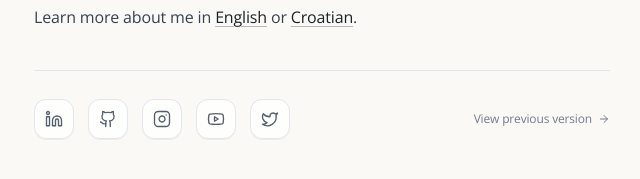
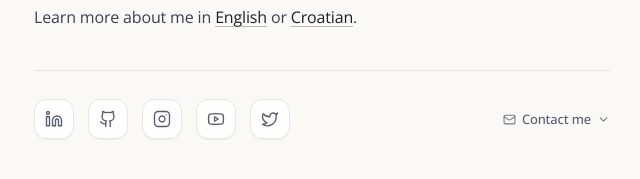
Before and after one commit to vedranbrozovic/private-website, a React (Vite) app: page / in a window 1280 px wide. Shown: the part 1124-1303 px from the top of the page, without its empty margins (318-958 px from the left). Built offline with nearby package versions, Linux system fonts and the light colour scheme; a web font is replaced by a local one.

Commit message:
feat: add interactive contact section
Implement a toggleable contact section with auto-scroll functionality for improved user accessibility and interaction.

```diff
--- a/src/App.tsx
+++ b/src/App.tsx
@@ -12,7 +12,9 @@ import {
   RotateCcw,
   ArrowDown,
   ArrowUp,
-  ArrowLeft
+  ArrowLeft,
+  ChevronDown,
+  Mail
 } from 'lucide-react';
 import { SocialLink } from './SocialLink';
 
@@ -975,10 +977,22 @@ const InteractiveBox = () => {
 
 const App = () => {
   const [mounted, setMounted] = useState(false);
+  const [contactOpen, setContactOpen] = useState(false);
+  const contactRef = useRef<HTMLDivElement>(null);
 
   useEffect(() => {
     setMounted(true);
   }, []);
+
+  const handleToggleContact = () => {
+    const next = !contactOpen;
+    setContactOpen(next);
+    if (next) {
+      setTimeout(() => {
+        contactRef.current?.scrollIntoView({ behavior: 'smooth', block: 'nearest' });
+      }, 120);
+    }
+  };
 
   const handleReadingClick = (e: React.MouseEvent<HTMLAnchorElement>) => {
     if (!e.metaKey && !e.ctrlKey && !e.shiftKey && !e.altKey && e.button === 0) {
@@ -1188,7 +1202,8 @@ const App = () => {
           </p>
         </section>
 
-        <footer className="flex flex-col sm:flex-row sm:items-center justify-between gap-5 sm:gap-6 border-t border-[#e2e5eb] pt-7">
+        <footer className="flex flex-col border-t border-[#e2e5eb] pt-7">
+          <div className="flex flex-col sm:flex-row sm:items-center justify-between gap-5 sm:gap-6">
             <div className="flex gap-2.5 sm:gap-3.5 items-center flex-wrap">
               <SocialLink
                 href="https://www.linkedin.com/in/vedranbrozovic/"
@@ -1222,13 +1237,48 @@ const App = () => {
               />
             </div>
 
-          <a
-            href="/old"
-            className="flex items-center gap-1.5 text-xs text-[#717b8c] hover:text-[#1c2229] transition-colors group py-1"
+            <button
+              type="button"
+              onClick={handleToggleContact}
+              aria-expanded={contactOpen}
+              className="self-start sm:self-auto inline-flex items-center gap-1.5 text-xs sm:text-[13px] font-medium text-[#555f6f] hover:text-[#1c2229] transition-colors py-1 cursor-pointer group"
             >
-            <span>View previous version</span>
-            <ArrowRight size={12} className="transform group-hover:translate-x-0.5 transition-transform" />
-          </a>
+              <Mail size={13} className="text-[#717b8c] group-hover:text-[#1c2229] transition-colors" />
+              <span>Contact me</span>
+              <ChevronDown
+                size={13}
+                className={`text-[#717b8c] group-hover:text-[#1c2229] transition-transform duration-300 ${
+                  contactOpen ? 'rotate-180' : ''
+                }`}
+              />
+            </button>
+          </div>
+
+          {contactOpen && (
+            <div
+              ref={contactRef}
+              className="mt-6 pt-4 border-t border-[#e2e5eb]/60 bg-[#Faf9f6] overflow-hidden transition-all duration-500"
+            >
+              <div className="w-full -mx-2 sm:mx-0 bg-[#Faf9f6]">
+                <iframe
+                  src="https://docs.google.com/forms/d/e/1FAIpQLScSpGLAies3Myye6C9iM2oL6Ssa6A9DzmrDlClnuF3a93MC3w/viewform?embedded=true"
+                  width="640"
+                  height="1008"
+                  frameBorder={0}
+                  marginHeight={0}
+                  marginWidth={0}
+                  title="Contact Vedran Brozović"
+                  className="w-full max-w-full block border-0"
+                  style={{
+                    filter: 'grayscale(1) contrast(1.08) brightness(1.04)',
+                    mixBlendMode: 'multiply'
+                  }}
+                >
+                  Loading…
+                </iframe>
+              </div>
+            </div>
+          )}
         </footer>
       </main>
     </div>
```
Lines whose indentation alone changed are shown as unchanged.
